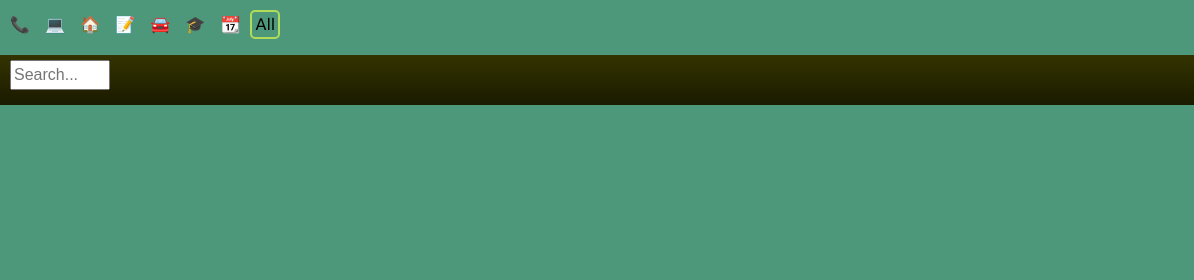
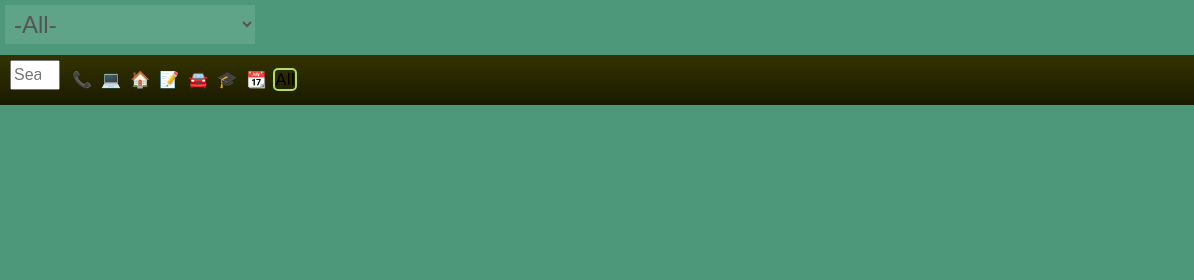
Before and after one commit to Mrbrand/godfather, a plain HTML site: page index.html in a window 1280 px wide. Shown: the top 280 px of the page, 0-1194 px from the left. Drawn offline with Linux system fonts and the light colour scheme.

Commit message:
kategori filter för tasks

```diff
--- a/controller.js
+++ b/controller.js
@@ -23,9 +23,12 @@ $('#task_list input[type=search]').on('search', function () {
      open_page("#task_list");
 });
 
-$("#category_filter").change(function() {
+$(".category_filter").change(function() {
     if($(this).val()=="edit") open_page("#category_list");
-    else open_page("#issues");
+	else {
+		if (current_page == "#issues") open_page("#issues");
+		else  open_page("#task_list");
+	}
 });
 
 
--- a/index.html
+++ b/index.html
@@ -43,7 +43,7 @@
 			<div class="header">
 
 				<div style="float:left;">
-				<select id="category_filter" class="category_select"  style="background-color: rgba(255,255,255,.1); font-size:18pt; width:250px;">
+				<select id="category_filter" class="category_select category_filter"  onchange="$('.category_filter').val($(this).val());" style="background-color: rgba(255,255,255,.1); font-size:18pt; width:250px;">
 					<option value="*">-All-</option>
 					<option value="-">-No category-</option>
 					<option value="edit">Edit...</option>
@@ -77,9 +77,22 @@
 	<div id="task_list" class="page" style="display:none;">
 
 			<div class="header">
+				<div style="float:left;">
+				<select class="category_select category_filter" onchange="$('.category_filter').val($(this).val());" style="background-color: rgba(255,255,255,.1); font-size:18pt; width:250px;">
+					<option value="*">-All-</option>
+					<option value="-">-No category-</option>
+					<option value="edit">Edit...</option>
+				</select>
+				</div>
 
+				<img class="issue-list-button" src="img/type7.png"  style="float:right; margin:5px; cursor:pointer; width:32px;"/>
+                <!img class="pref-button" src="img/gear.png"  style="float:right; margin:5px; cursor:pointer;"/>
+			</div> <!--end header-->
 
-				<div style="margin: 10px 0; float:left;">
+		<! Controls>
+			<div class="controls" style="height:40px; padding: 5px;">
+            <input class="search_task" type="search" onkeyup="view_task_list();" placeholder="Search..." value="" style="width:50px; float:left; margin-left:5px;"/>
+				<div style="margin: 10px 10px; float:left;">
 		           <label><input type="radio" name="icon" value="📞" /><span>📞</span></label>
 					<label><input type="radio" name="icon" value="💻" /><span>💻</span></label>
 					<label><input type="radio" name="icon" value="🏠" /><span>🏠</span></label>
@@ -90,14 +103,6 @@
 					<label><input type="radio" name="icon" value="" checked="checked" /><span>All</span></label>
         		</div>
 
-
-				<img class="issue-list-button" src="img/type7.png"  style="float:right; margin:5px; cursor:pointer; width:32px;"/>
-                <!img class="pref-button" src="img/gear.png"  style="float:right; margin:5px; cursor:pointer;"/>
-			</div> <!--end header-->
-
-		<! Controls>
-			<div class="controls" style="height:40px; padding: 5px;">
-                <input class="search_task" type="search" onkeyup="view_task_list();" placeholder="Search..." value="" style="width:100px; float:left; margin-left:5px;"/>
                 <button class="new-task-button" style="float:right;">New task</button>
             </div><!-- end controls-->
 
--- a/interface.js
+++ b/interface.js
@@ -94,10 +94,6 @@ function view_issue_list(){
 	});
  	tags.sort(firstBy("count",-1));
 
-
-
-
-
  	$("#tags").empty();
  	$("#tags").html("<button>notag ("+open_items.query("notes,title","exclude","#").length+")</button>");
  	tags.forEach(function(tag) {
@@ -125,12 +121,18 @@ function view_issue_list(){
 function view_task_list(){
     var query = $(".search_task").val().toLowerCase();
     var context = $('input[name="icon"]:checked').val();
-    //var sortby = $("#sortby").val();
+	var category = $("#category_filter").val();
+    var category = $("#category_filter").val();
+	//var sortby = $("#sortby").val();
 
     var open_items=itemList.get_all()
     	.query("type", "==", 6)
 		.query("finish_date", "==", "")
 		.query("title, notes", "contains", query);
+
+  if (query=="" & category=="*") open_items = open_items.query("prio", "<" ,prio_filter);
+	console.log(category);
+	if(category!="*") open_items=open_items.query("category", "==", category);
 
      if(context) open_items=open_items.query("icon", "==", context);
  	 if(query=="" & context=="") open_items = open_items.query("prio", "<" ,5);
--- a/style.css
+++ b/style.css
@@ -57,6 +57,10 @@ label > input:checked + span{ /* (CHECKED) IMAGE STYLES */
     padding:3px;
 }
 
+.controls label > input + span{ /* IMAGE STYLES */
+  padding:0px;
+}
+
 /****** ITEMLIST **************************************************************/
 .empty{margin-top:100px;color:#666; text-align: center;}
 
```
